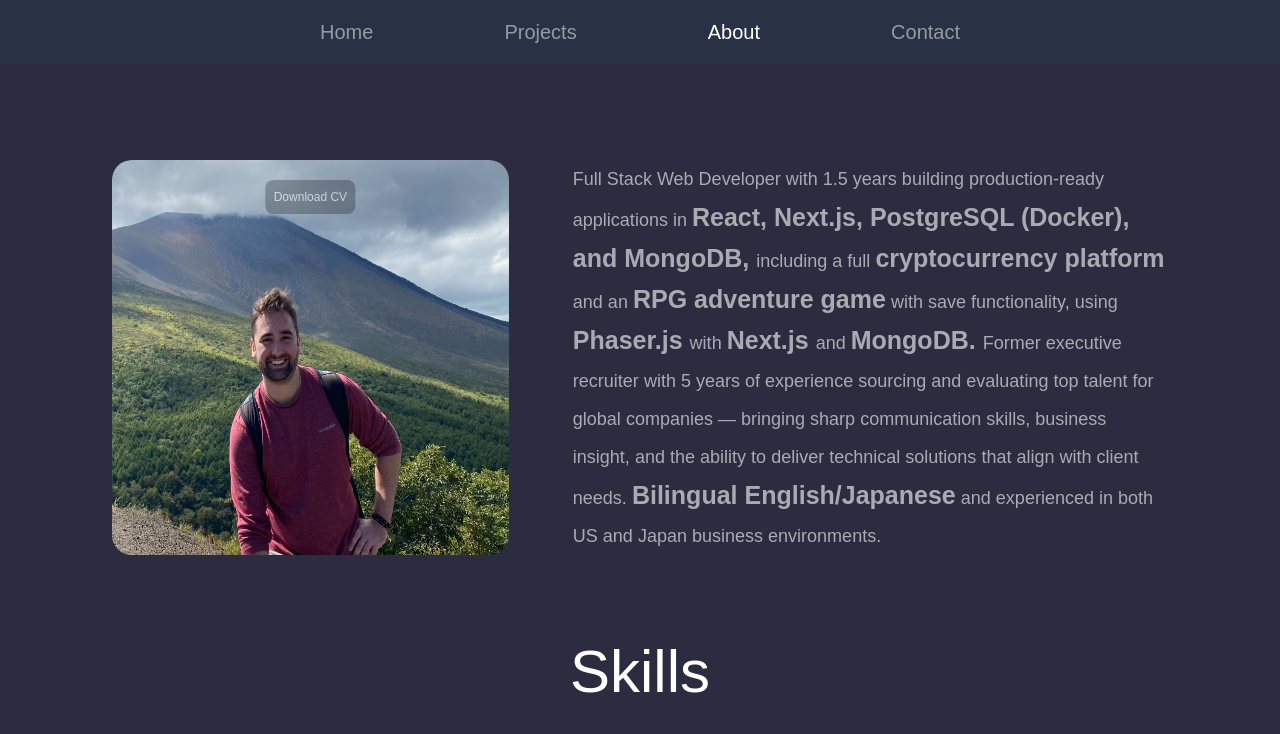
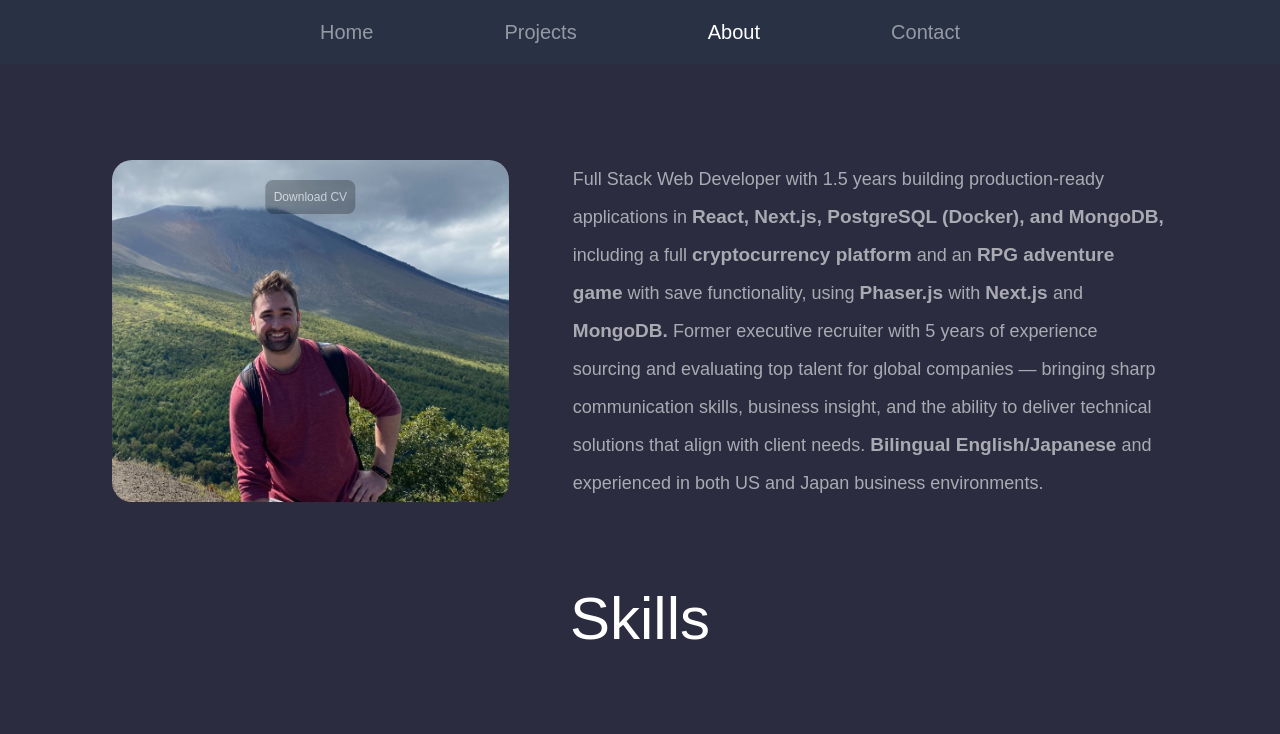
Before and after one commit to SamCode-tech33/sam-portfolio, a Next.js app: page /about in a window 1280 px wide. Shown: the top 734 px of the page. Built offline with nearby package versions, Linux system fonts and the light colour scheme.

Commit message:
fixed some formatting bugs on the about page and project link page for font size in mobile and put in my updated CV in the download link on about page

```diff
--- a/app/about/page.tsx
+++ b/app/about/page.tsx
@@ -62,7 +62,7 @@ const About = () => {
       <div className="about">
         <div className="about-img-container">
           <a
-            href="/_Samuel-Haraway-CV-2025.pdf"
+            href="/_Samuel-Haraway-CV-English-2025.pdf"
             download
             className="download-cv-btn"
           >
--- a/app/globals.css
+++ b/app/globals.css
@@ -202,6 +202,7 @@ a.active {
 .note {
   margin: 0 144px;
   padding: 0 48px 56px;
+  font-size: 12px;
 }
 
 @media (max-width: 1100px) {
@@ -385,7 +386,7 @@ a.active {
 .project-btn {
   height: 40px;
   text-transform: capitalize;
-  font-size: 18px;
+  font-size: 16px;
   border: none;
   background: #000;
   color: #fff;
@@ -393,6 +394,12 @@ a.active {
   display: flex;
   justify-content: center;
   align-items: center;
+}
+
+@media (max-width: 600px) {
+  .project-btn {
+    font-size: 10px;
+  }
 }
 
 .project-btn.live {
@@ -442,18 +449,33 @@ a.active {
   font-weight: bold;
   opacity: 1;
   color: white;
-  font-size: 25px;
+  font-size: 24px;
 }
 
 @media (max-width: 1380px) {
   .about-info {
     font-size: 18px;
   }
+  .highlight {
+    font-size: 19px;
+  }
 }
 
 @media (max-width: 1155px) {
   .about-info {
     font-size: 16px;
+  }
+  .highlight {
+    font-size: 17px;
+  }
+}
+
+@media (max-width: 700px) {
+  .about-info {
+    font-size: 12px;
+  }
+  .highlight {
+    font-size: 13px;
   }
 }
 
--- a/app/project-portfolio/page.tsx
+++ b/app/project-portfolio/page.tsx
@@ -71,7 +71,7 @@ const Projects = () => {
                     href="https://zen-coin-crypto-app.vercel.app"
                     className="project-btn live"
                   >
-                    See Live - Vercel
+                    Live - Vercel
                   </a>
                   <a
                     target="_blank"
@@ -79,7 +79,7 @@ const Projects = () => {
                     href="https://zencoin.zencode33.dev"
                     className="project-btn live"
                   >
-                    See Live - Self-Hosted
+                    Live - Self-Hosted
                   </a>
                 </div>
               </div>
@@ -121,7 +121,7 @@ const Projects = () => {
                     href="https://demon-scape.vercel.app/"
                     className="project-btn live"
                   >
-                    See Live - Vercel
+                    Live - Vercel
                   </a>
                   <a
                     target="_blank"
@@ -129,7 +129,7 @@ const Projects = () => {
                     href="https://demonscape.zencode33.dev"
                     className="project-btn live"
                   >
-                    See Live - Self-Hosted
+                    Live - Self-Hosted
                   </a>
                 </div>
               </div>
```
Also changed, not shown: 2 other files (tests, documents, lock files or other folders).
